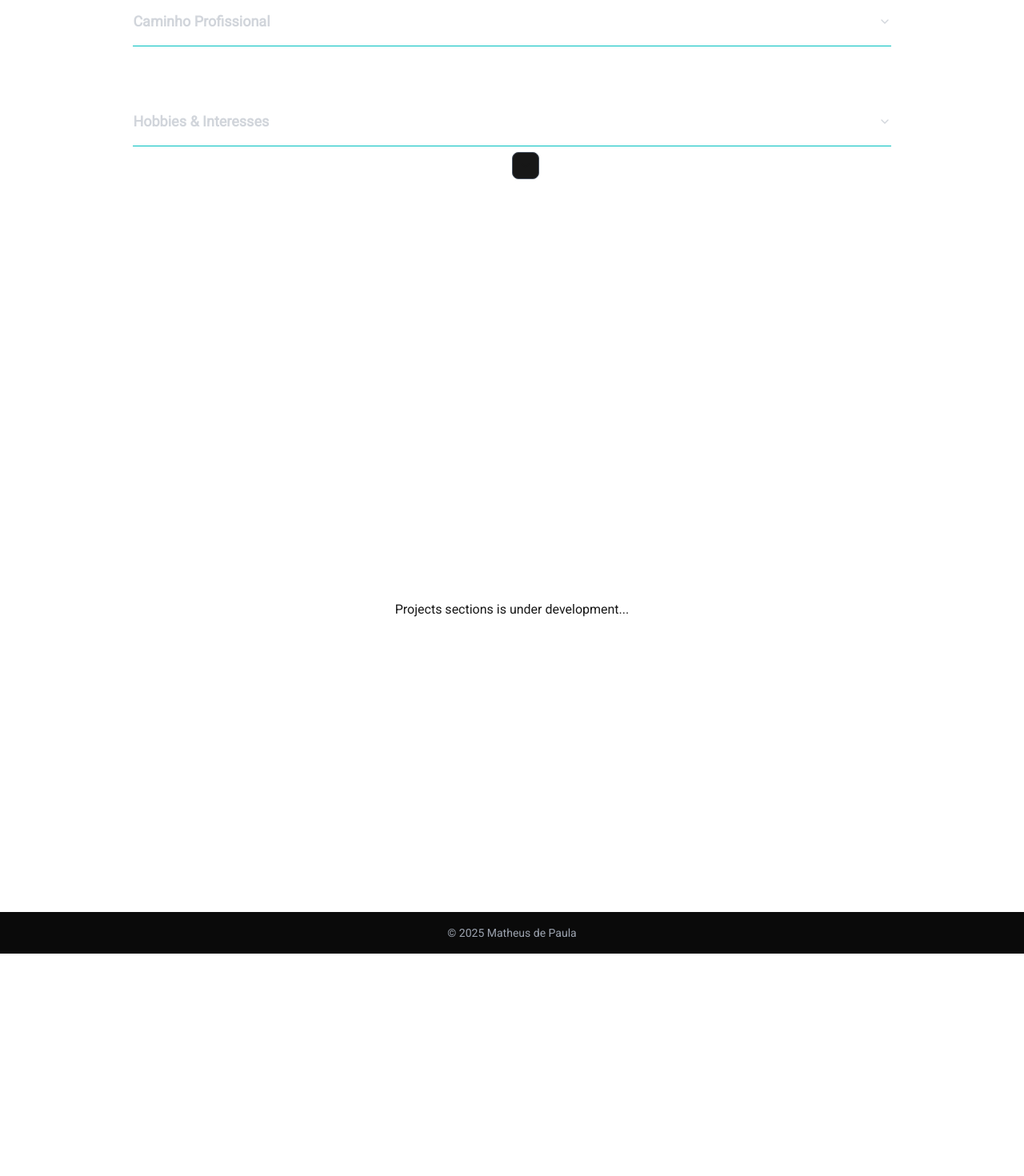
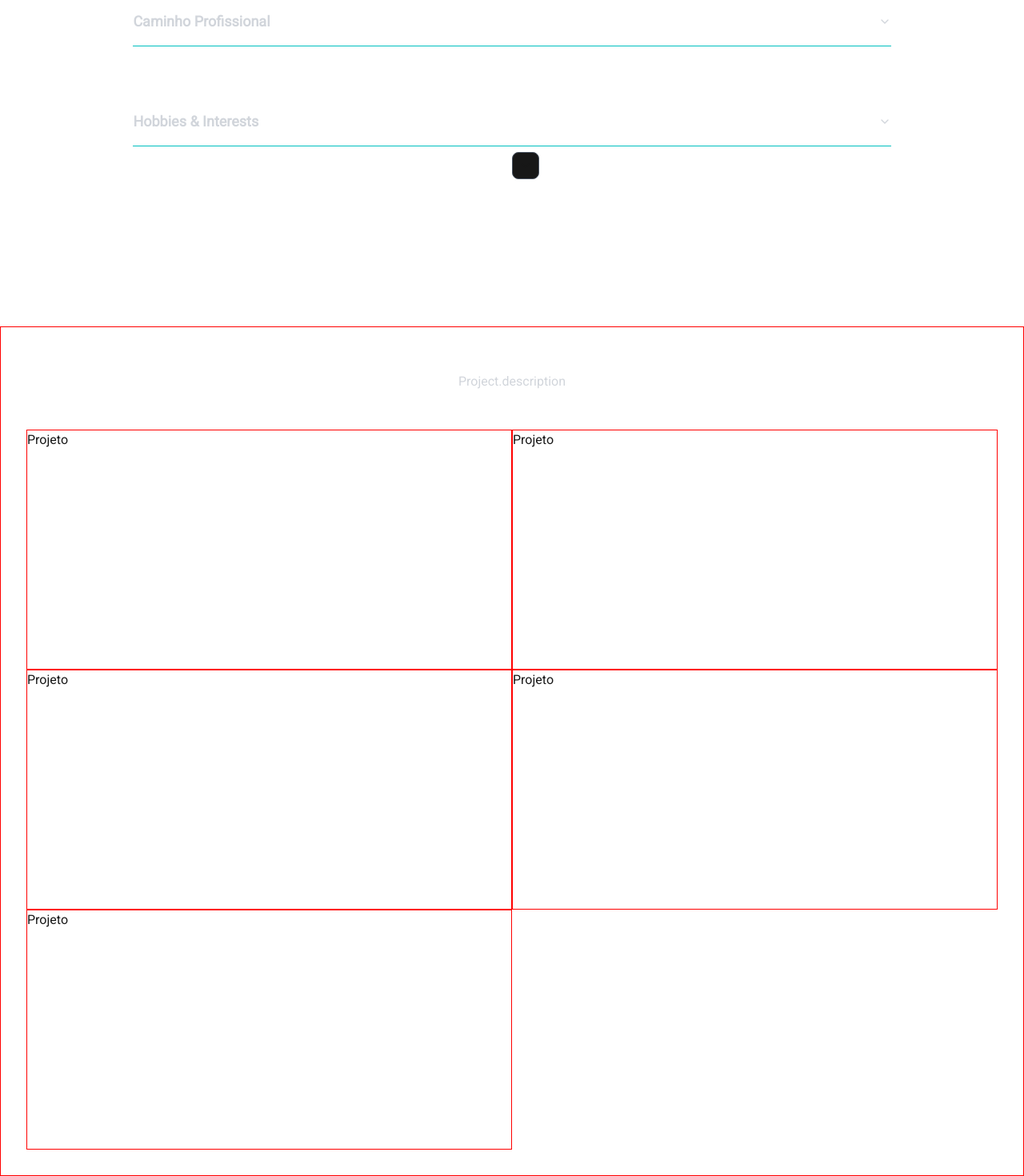
Before and after one commit to MatheusDev20/mp-web-dev, a Next.js app: page /mp in a window 1280 px wide. Shown: the part 1100-2570 px from the top of the page at 80% size. Before the commit the page ends 2292 px from the top, so only its background shows below. Built offline with nearby package versions, Linux system fonts and the light colour scheme; no server answers.

Commit message:
feat: adding first project layout structure

```diff
--- a/messages/en.json
+++ b/messages/en.json
@@ -1,7 +1,7 @@
 {
   "Header": {
     "navigation": "Navigation",
-    "socials": "Socials Links"
+    "socials": "Socials"
   },
   "Landing": {
     "mainDescription": "Hello, I'm Matheus. A mid level Software Engineer",
@@ -9,11 +9,16 @@
     "getInTouch": "Get in touch"
   },
   "Bio": {
-    "title": "A little bit about me",
+    "title": "Little bit about me",
     "howDoIgetHere": "How did I get here?",
     "professionalPath": "Professional Path",
-    "hobbies": "Hobbies & Interests",
+    "hobbiesTitle": "Hobbies & Interests",
+    "hobbies": "Outside of my working hours, I enjoy reading books related to economics and philosophy, staying up to date with the latest movie and TV series releases, and coding projects—you can check them out here.",
     "gotHereSummary": "I’ve always been fascinated by technology and computers. During high school, while I was taking a technical course, I had my first experience programming microcontrollers and working with low-level software. Even with that background, I ended up not pursuing a degree in technology and shifted to engineering. It was only two years later, in 2019, that I decided development and technology would be my professional path—and I haven’t regretted that choice since. 👨‍💻",
     "professionalSummary": "I have been working as a Software Developer for 5 years, taking part in various projects and using different technologies. My main experience is with B2B solutions aimed at the Customer Experience market. I have been involved in the entire project lifecycle—from requirements definition to Go-Live—helping to improve the experience of clients of large companies in the national market."
+  },
+  "Project": {
+    "title": "Personal Projects",
+    "description": "Here are some of the projects I've been working on"
   }
 }
--- a/messages/pt.json
+++ b/messages/pt.json
@@ -12,7 +12,8 @@
     "title": "Um pouco sobre mim",
     "howDoIgetHere": "Como Cheguei Aqui?",
     "professionalPath": "Caminho Profissional",
-    "hobbies": "Hobbies & Interesses",
+    "hobbiesTitle": "Hobbies & Interests",
+    "hobbies": "Fora das minhas horas de trabalho, gosto de ler livros relacionados a economia/filosofia, ficar sempre por dentro dos novos lançamentos de filmes e séries, além de codificar projetos, você pode verifica-los aqui.",
     "gotHereSummary": "Sempre fui fascinado por tecnologia e computadores. Durante o ensino médio, enquanto fazia um curso técnico, tive meu primeiro contato com a programação de microcontroladores e softwares de baixo nível. Mesmo com essa familiaridade, acabei não seguindo um curso superior na área de tecnologia e desviei para engenharia. Só dois anos depois, em 2019, decidi que o desenvolvimento e a tecnologia seriam meu caminho profissional — e, desde então, não me arrependo dessa escolha. 👨‍💻",
     "professionalSummary": "Trabalho como Desenvolvedor de Software há 5 anos, passando por vários projetos e tecnologias diferentes. Tenho experiência principalmente com soluções B2B voltadas para o mercado de Customer Experience. Já participei de toda a construção de projetos, desde a definição de requisitos até o Go-Live, ajudando a melhorar a experiência de clientes de grandes empresas do mercado nacional."
   }
--- a/src/@types/index.ts
+++ b/src/@types/index.ts
@@ -7,6 +7,7 @@ export type Socials = {
   currentPhone: string;
   languages: any[]
 }
+
 export type Bio = {
   professionalSummary: string
   howIgotHere: string
--- a/src/app/mp/bio/index.tsx
+++ b/src/app/mp/bio/index.tsx
@@ -102,7 +102,7 @@ export default function Bio() {
         </AccordionItem>
 
         <AccordionItem
-          title={t("hobbies")}
+          title={t("hobbiesTitle")}
           id={3}
           isOpen={openAccordionId === 3}
           setAccordionOpen={toggleAccordion}
@@ -114,7 +114,7 @@ export default function Bio() {
             reverse={true}
             transition={transition}
           >
-            Hobbies & Interesses
+            {t("hobbies")}
           </VerticalCutReveal>
         </AccordionItem>
 
--- a/src/app/mp/projects/index.tsx
+++ b/src/app/mp/projects/index.tsx
@@ -1,7 +1,32 @@
+import { useTranslations } from "next-intl"
+
 export const Projects = () => {
+
+  const t = useTranslations("Project")
+
   return (
-    <div id="projects" className="min-h-[calc(100vh-92px)] flex justify-center items-center">
-      Projects sections is under development...
+    <div id="projects" className="min-h-[calc(100vh-92px)] flex flex-col debug md:gap-8 items-center md:p-4">
+      <header className="max-w-[50%] flex flex-col gap-2">
+        <h2 className="text-white md:text-2xl">{t("title")}</h2>
+        <p className="text-gray-300">{t("description")}</p>
+      </header>
+      <div className="min-w-full grid grid-cols-2 p-4 flex-grow">
+        <div className="debug min-h-[300px]">
+          Projeto
+        </div>
+        <div className="debug min-h-[300px]">
+          Projeto
+        </div>
+        <div className="debug min-h-[300px]">
+          Projeto
+        </div>
+        <div className="debug min-h-[300px]">
+          Projeto
+        </div>
+        <div className="debug min-h-[300px]">
+          Projeto
+        </div>
+      </div>
     </div>
   )
 }
```
Also changed, not shown: 1 other file (tests, documents, lock files or other folders).
